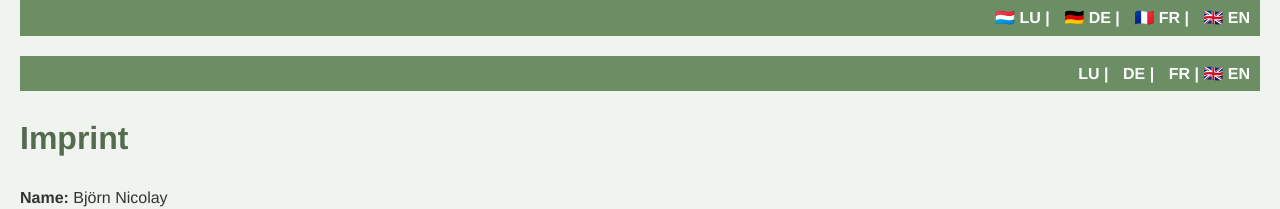
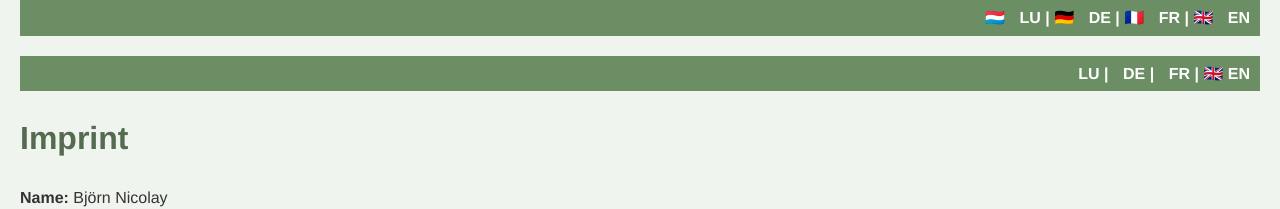
Before and after one commit to bjoernbrightside/praxis-schwebsange, a Jekyll site: the page built from en/impressum.md, in a window 1280 px wide. Shown: the top 209 px of the page. Built offline with Jekyll 4.4.1, drawn with Linux system fonts in a browser that asks for light colours.

Commit message:
Update default.html

```diff
--- a/_layouts/default.html
+++ b/_layouts/default.html
@@ -5,26 +5,28 @@
   <title>{{ page.title }}</title>
   <link rel="stylesheet" href="{{ '/assets/css/custom.css' | relative_url }}">
 </head>
+<body>
 
-<body>
+  <!-- Sprachleiste nur einmal oben -->
   <header>
     <div class="language-bar">
-      <a href="/lu/"><span class="flag">🇱🇺</span> LU</a> |
-      <a href="/de/"><span class="flag">🇩🇪</span> DE</a> |
-      <a href="/fr/"><span class="flag">🇫🇷</span> FR</a> |
-      <a href="/en/"><span class="flag">🇬🇧</span> EN</a>
+      🇱🇺 <a href="/lu/">LU</a> |
+      🇩🇪 <a href="/de/">DE</a> |
+      🇫🇷 <a href="/fr/">FR</a> |
+      🇬🇧 <a href="/en/">EN</a>
     </div>
-   <!-- <h1>{{ site.title }}</h1> -->
   </header>
 
+  <!-- Hauptinhalt -->
   <main>
     {{ content }}
   </main>
 
- <footer>
-  <a href="/{{ page.lang }}/impressum/">Impressum</a> |
-  <a href="/{{ page.lang }}/datenschutz/">Datenschutz</a>
-</footer>
+  <!-- Footer mit Impressum und Datenschutz in aktueller Sprache -->
+  <footer>
+    <a href="/{{ page.lang }}/impressum/">Impressum</a> |
+    <a href="/{{ page.lang }}/datenschutz/">Datenschutz</a>
+  </footer>
 
 </body>
 </html>
```
